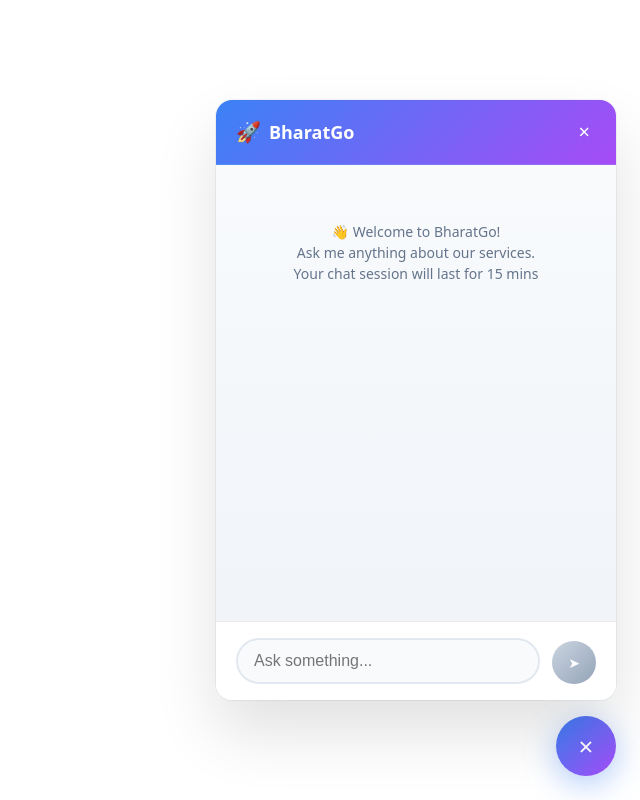
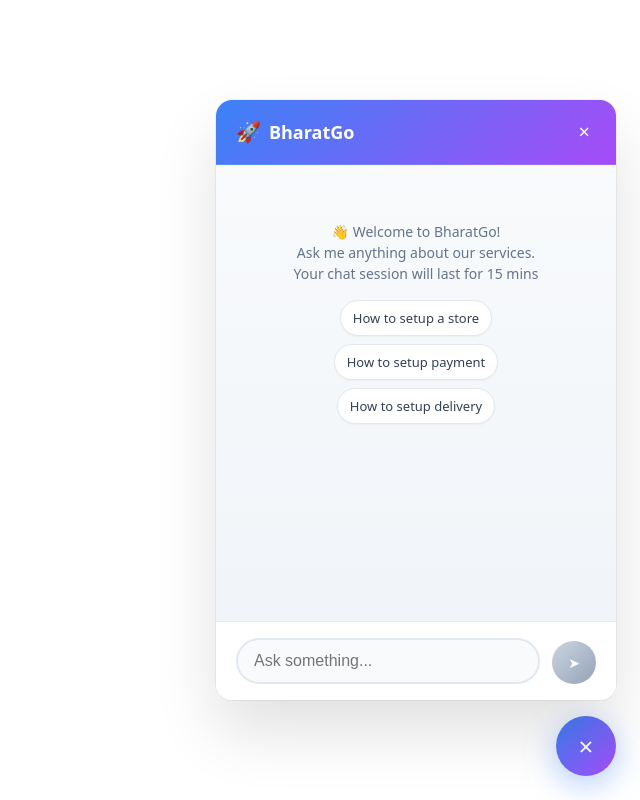
Before and after one commit to ratishjain12/bharatgo-seller-chatbot, a React (Vite) app: page / in a window 1280 px wide. Both pictures are taken after a click on the button "Open chat". Shown: the whole page, without its empty margins (640-1280 px from the left). Built offline with nearby package versions, Linux system fonts and the light colour scheme.

Commit message:
added: quick buttons

```diff
--- a/src/components/Chatbot.tsx
+++ b/src/components/Chatbot.tsx
@@ -28,12 +28,14 @@ export default function Chatbot({ embedded = false, onClose }: { embedded?: bool
     phone: false,
   });
   const userModalTimerRef = useRef<number | null>(null);
+  const [pendingQuestion, setPendingQuestion] = useState<string | null>(null);
 
-  const handleSubmit = async (e: React.FormEvent) => {
-    e.preventDefault();
-    const trimmed = input.trim();
+  const sendMessage = async (text: string, opts?: { addUserBubble?: boolean }) => {
+    const addUserBubble = opts?.addUserBubble !== false;
+    const trimmed = text.trim();
     if (!trimmed || isLoading) return;
 
+    if (addUserBubble) {
       const userMessage: Message = {
         id: crypto.randomUUID(),
         role: "user",
@@ -42,25 +44,22 @@ export default function Chatbot({ embedded = false, onClose }: { embedded?: bool
       setMessages((prev) => [...prev, userMessage]);
       addStoredChatMessage(userMessage);
       setInput("");
+    }
     setIsLoading(true);
 
     try {
       const res = await sendChatQuestion(trimmed);
       if (res.requiresUserInfo) {
-        if (userModalTimerRef.current)
-          window.clearTimeout(userModalTimerRef.current);
-        userModalTimerRef.current = window.setTimeout(() => {
+        setPendingQuestion(trimmed);
         setShowUserModal(true);
-        }, 2000);
+        return;
       }
-      const normalizeMarkdown = (text: string) =>
-        text.replace(/^[\t ]*[•\u2022][\t ]?/gm, "- ").replace(/\r\n/g, "\n");
+      const normalizeMarkdown = (t: string) =>
+        t.replace(/^[\t ]*[•\u2022][\t ]?/gm, "- ").replace(/\r\n/g, "\n");
       const assistantMessage: Message = {
         id: crypto.randomUUID(),
         role: "assistant",
-        content: res.answer
-          ? normalizeMarkdown(res.answer)
-          : "No answer returned.",
+        content: res.answer ? normalizeMarkdown(res.answer) : "No answer returned.",
       };
       setMessages((prev) => [...prev, assistantMessage]);
       addStoredChatMessage(assistantMessage);
@@ -72,10 +71,15 @@ export default function Chatbot({ embedded = false, onClose }: { embedded?: bool
         content: `Error: ${errorMessage}`,
       };
       setMessages((prev) => [...prev, errorMsg]);
-      addStoredChatMessage(errorMsg); // Save to storage
+      addStoredChatMessage(errorMsg);
     } finally {
       setIsLoading(false);
     }
+  };
+
+  const handleSubmit = async (e: React.FormEvent) => {
+    e.preventDefault();
+    await sendMessage(input);
   };
 
   const handleUserModalSubmit = (e: React.FormEvent) => {
@@ -100,13 +104,11 @@ export default function Chatbot({ embedded = false, onClose }: { embedded?: bool
     try {
       setStoredUserInfo({ name, email, phone });
       setShowUserModal(false);
-      const savedMessage: Message = {
-        id: crypto.randomUUID(),
-        role: "assistant",
-        content: `Hi ${name}, how can I help you today?`,
-      };
-      setMessages((prev) => [...prev, savedMessage]);
-      addStoredChatMessage(savedMessage);
+      if (pendingQuestion) {
+        const toSend = pendingQuestion;
+        setPendingQuestion(null);
+        void sendMessage(toSend, { addUserBubble: false });
+      }
     } catch {
       setUserError("Could not save details. Try again.");
     }
@@ -127,9 +129,9 @@ export default function Chatbot({ embedded = false, onClose }: { embedded?: bool
   }, [messages]);
 
   useEffect(() => {
+    const timerId = userModalTimerRef.current;
     return () => {
-      if (userModalTimerRef.current)
-        window.clearTimeout(userModalTimerRef.current);
+      if (timerId) window.clearTimeout(timerId);
     };
   }, []);
 
@@ -271,6 +273,42 @@ export default function Chatbot({ embedded = false, onClose }: { embedded?: bool
             Ask me anything about our services.
             <br/>
             Your chat session will last for 15 mins
+            <div
+              style={{
+                marginTop: 16,
+                display: "flex",
+                flexWrap: "wrap",
+                gap: 8,
+                justifyContent: "center",
+              }}
+            >
+              {["How to setup a store", "How to setup payment", "How to setup delivery"].map((q) => (
+                <button
+                  key={q}
+                  type="button"
+                  disabled={isLoading}
+                  onClick={() => sendMessage(q)}
+                  style={{
+                    padding: "8px 12px",
+                    borderRadius: 9999,
+                    border: "1px solid #e2e8f0",
+                    background: "#ffffff",
+                    color: "#334155",
+                    cursor: isLoading ? "not-allowed" : "pointer",
+                    fontSize: 13,
+                    boxShadow: "0 1px 2px rgba(0,0,0,0.04)",
+                  }}
+                  onMouseEnter={(e) => {
+                    if (!isLoading) e.currentTarget.style.background = "#f8fafc";
+                  }}
+                  onMouseLeave={(e) => {
+                    if (!isLoading) e.currentTarget.style.background = "#ffffff";
+                  }}
+                >
+                  {q}
+                </button>
+              ))}
+            </div>
           </div>
         ) : (
           <>
```
Lines whose indentation alone changed are shown as unchanged.
